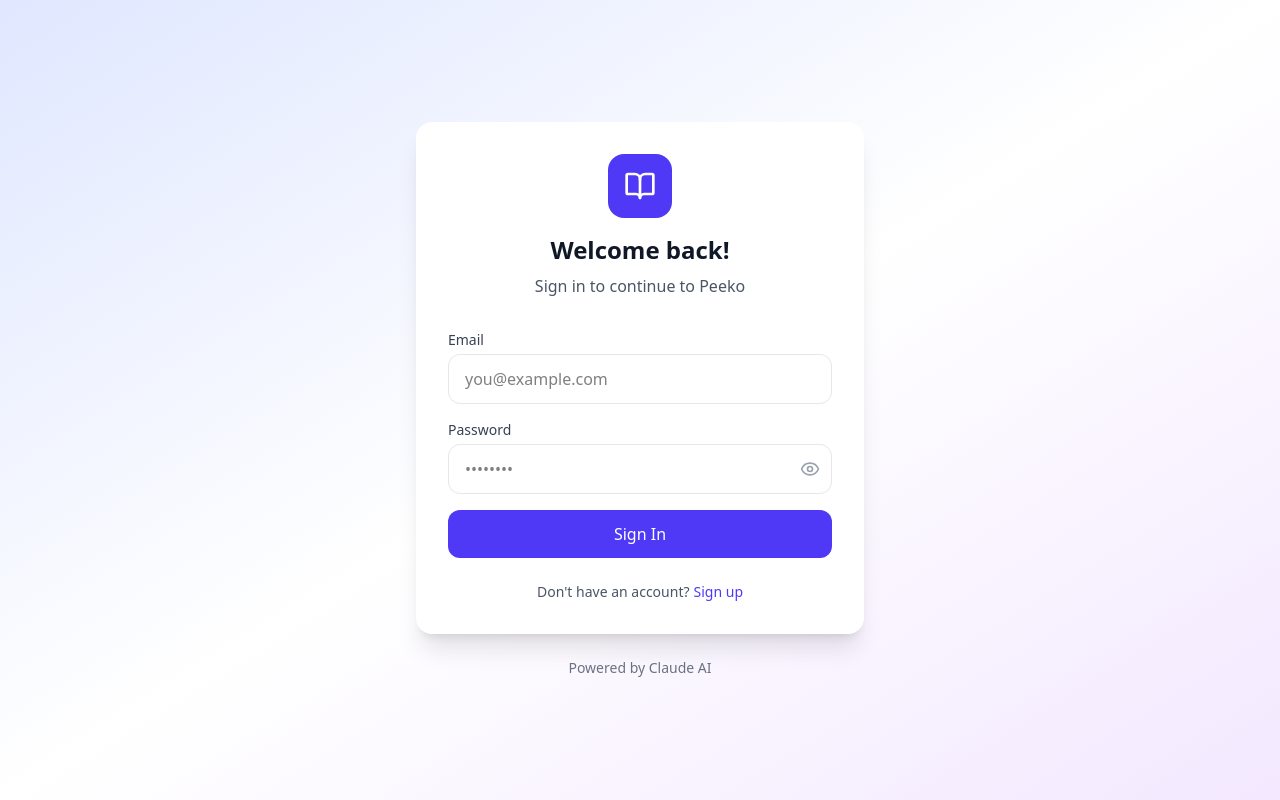
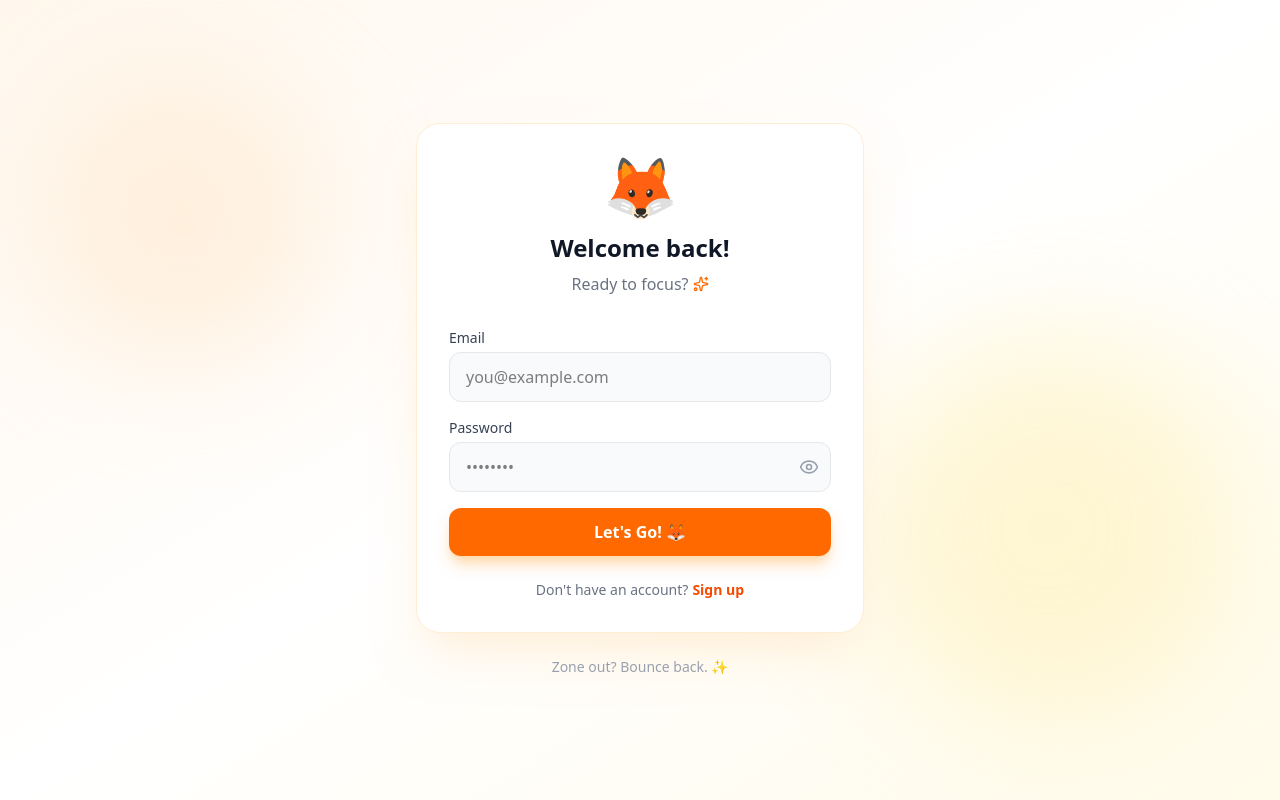
Before and after one commit to masibasi/peeko, a React (Vite) app in the folder frontend/: page / in a window 1280 px wide. Both pictures are taken after a click on the button "Sign In". Built offline with nearby package versions, Linux system fonts and the light colour scheme.

Commit message:
frontend v3

```diff
--- a/frontend/src/App.tsx
+++ b/frontend/src/App.tsx
@@ -42,12 +42,12 @@
     return () => window.removeEventListener('popstate', handlePopState);
   }, []);
 
-  // Redirect to dashboard when authenticated
+  // Redirect to dashboard when authenticated and on landing/login pages
   useEffect(() => {
-    if (isAuthenticated && currentPage !== 'dashboard') {
+    if (isAuthenticated && (currentPage === 'landing' || currentPage === 'login')) {
       navigate('dashboard');
     }
-  }, [isAuthenticated]);
+  }, [isAuthenticated, currentPage]);
 
   const navigate = (page: Page) => {
     const path = page === 'landing' ? '/' : `/${page}`;
--- a/frontend/src/components/LoginPage.tsx
+++ b/frontend/src/components/LoginPage.tsx
@@ -1,6 +1,7 @@
 import React, { useState } from 'react';
 import { useAuth } from '../contexts/AuthContext';
-import { BookOpen, Eye, EyeOff, Loader2 } from 'lucide-react';
+import { Eye, EyeOff, Loader2, Sparkles } from 'lucide-react';
+import { motion } from 'motion/react';
 
 export function LoginPage() {
   const { login } = useAuth();
@@ -17,45 +18,53 @@
     setError('');
     setLoading(true);
 
-    try {
-      const endpoint = isLogin ? '/api/auth/login' : '/api/auth/register';
-      const body = isLogin ? { email, password } : { email, password, name };
+    // For demo: create a fake JWT token without backend verification
+    // Any email/password works
+    setTimeout(() => {
+      const fakePayload = {
+        sub: 'demo-user-123',
+        email: email,
+        name: name || email.split('@')[0],
+        iat: Math.floor(Date.now() / 1000),
+        exp: Math.floor(Date.now() / 1000) + (7 * 24 * 60 * 60), // 7 days
+      };
+      const header = btoa(JSON.stringify({ alg: 'HS256', typ: 'JWT' }));
+      const payload = btoa(JSON.stringify(fakePayload));
+      const fakeToken = `${header}.${payload}.demo-signature`;
 
-      const res = await fetch(endpoint, {
-        method: 'POST',
-        headers: { 'Content-Type': 'application/json' },
-        body: JSON.stringify(body),
-      });
-
-      const data = await res.json();
-
-      if (!res.ok) {
-        throw new Error(data.error || 'Authentication failed');
-      }
-
-      // Use the auth context to set the token
-      login(data.token);
-    } catch (err: any) {
-      setError(err.message);
-    } finally {
+      login(fakeToken);
       setLoading(false);
-    }
+    }, 500); // Small delay for UX
   };
 
   return (
-    <div className="min-h-screen flex items-center justify-center bg-gradient-to-br from-indigo-100 via-white to-purple-100">
-      <div className="max-w-md w-full mx-4">
-        <div className="bg-white rounded-2xl shadow-xl p-8">
+    <div className="min-h-screen flex items-center justify-center bg-gradient-to-br from-orange-50 via-white to-amber-50 relative overflow-hidden">
+      {/* Background decoration */}
+      <div className="absolute top-20 left-10 w-72 h-72 bg-orange-200 rounded-full blur-3xl opacity-30" />
+      <div className="absolute bottom-20 right-10 w-96 h-96 bg-amber-200 rounded-full blur-3xl opacity-30" />
+
+      <div className="max-w-md w-full mx-4 relative z-10">
+        <motion.div
+          initial={{ opacity: 0, y: 20 }}
+          animate={{ opacity: 1, y: 0 }}
+          className="bg-white rounded-3xl shadow-2xl shadow-orange-100 p-8 border border-orange-100"
+        >
           {/* Logo and Header */}
           <div className="text-center mb-8">
-            <div className="inline-flex items-center justify-center w-16 h-16 bg-indigo-600 rounded-2xl mb-4">
-              <BookOpen className="w-8 h-8 text-white" />
-            </div>
+            <motion.div
+              initial={{ scale: 0.8 }}
+              animate={{ scale: 1 }}
+              transition={{ type: "spring", stiffness: 200 }}
+              className="text-6xl mb-4"
+            >
+              🦊
+            </motion.div>
             <h1 className="text-2xl font-bold text-gray-900">
-              {isLogin ? 'Welcome back!' : 'Create an account'}
+              {isLogin ? 'Welcome back!' : 'Join Peeko'}
             </h1>
-            <p className="text-gray-600 mt-2">
-              {isLogin ? 'Sign in to continue to Peeko' : 'Get started with Peeko'}
+            <p className="text-gray-500 mt-2 flex items-center justify-center gap-1">
+              {isLogin ? 'Ready to focus?' : 'Start your learning journey'}
+              <Sparkles className="w-4 h-4 text-orange-500" />
             </p>
           </div>
 
@@ -76,7 +85,7 @@
                   value={name}
                   onChange={(e) => setName(e.target.value)}
                   placeholder="Your name"
-                  className="w-full px-4 py-3 border border-gray-200 rounded-xl focus:outline-none focus:ring-2 focus:ring-indigo-500 focus:border-transparent"
+                  className="w-full px-4 py-3 border border-gray-200 rounded-xl focus:outline-none focus:ring-2 focus:ring-orange-500 focus:border-transparent bg-gray-50"
                 />
               </div>
             )}
@@ -89,7 +98,7 @@
                 onChange={(e) => setEmail(e.target.value)}
                 placeholder="you@example.com"
                 required
-                className="w-full px-4 py-3 border border-gray-200 rounded-xl focus:outline-none focus:ring-2 focus:ring-indigo-500 focus:border-transparent"
+                className="w-full px-4 py-3 border border-gray-200 rounded-xl focus:outline-none focus:ring-2 focus:ring-orange-500 focus:border-transparent bg-gray-50"
               />
             </div>
 
@@ -102,12 +111,12 @@
                   onChange={(e) => setPassword(e.target.value)}
                   placeholder="••••••••"
                   required
-                  className="w-full px-4 py-3 border border-gray-200 rounded-xl focus:outline-none focus:ring-2 focus:ring-indigo-500 focus:border-transparent pr-10"
+                  className="w-full px-4 py-3 border border-gray-200 rounded-xl focus:outline-none focus:ring-2 focus:ring-orange-500 focus:border-transparent pr-10 bg-gray-50"
                 />
                 <button
                   type="button"
                   onClick={() => setShowPassword(!showPassword)}
-                  className="absolute right-3 top-1/2 -translate-y-1/2 text-gray-400 hover:text-gray-600"
+                  className="absolute right-3 top-1/2 -translate-y-1/2 text-gray-400 hover:text-orange-500 transition-colors"
                 >
                   {showPassword ? <EyeOff className="w-5 h-5" /> : <Eye className="w-5 h-5" />}
                 </button>
@@ -117,33 +126,33 @@
             <button
               type="submit"
               disabled={loading}
-              className="w-full bg-indigo-600 text-white py-3 rounded-xl font-medium hover:bg-indigo-700 transition-colors disabled:opacity-50 disabled:cursor-not-allowed flex items-center justify-center gap-2"
+              className="w-full bg-orange-500 text-white py-3 rounded-xl font-bold hover:bg-orange-600 transition-all disabled:opacity-50 disabled:cursor-not-allowed flex items-center justify-center gap-2 shadow-lg shadow-orange-200 mt-2"
             >
               {loading && <Loader2 className="w-5 h-5 animate-spin" />}
-              {isLogin ? 'Sign In' : 'Create Account'}
+              {isLogin ? "Let's Go! 🦊" : 'Start Learning'}
             </button>
           </form>
 
           {/* Toggle Login/Register */}
           <div className="mt-6 text-center">
-            <p className="text-sm text-gray-600">
+            <p className="text-sm text-gray-500">
               {isLogin ? "Don't have an account?" : 'Already have an account?'}
               <button
                 onClick={() => {
                   setIsLogin(!isLogin);
                   setError('');
                 }}
-                className="ml-1 text-indigo-600 font-medium hover:underline"
+                className="ml-1 text-orange-600 font-semibold hover:text-orange-700 transition-colors"
               >
                 {isLogin ? 'Sign up' : 'Sign in'}
               </button>
             </p>
           </div>
-        </div>
+        </motion.div>
 
         {/* Footer */}
-        <p className="text-center text-sm text-gray-500 mt-6">
-          Powered by Claude AI
+        <p className="text-center text-sm text-gray-400 mt-6">
+          Zone out? Bounce back. ✨
         </p>
       </div>
     </div>
```
Also changed, not shown: 1 other file (tests, documents, lock files or other folders).
